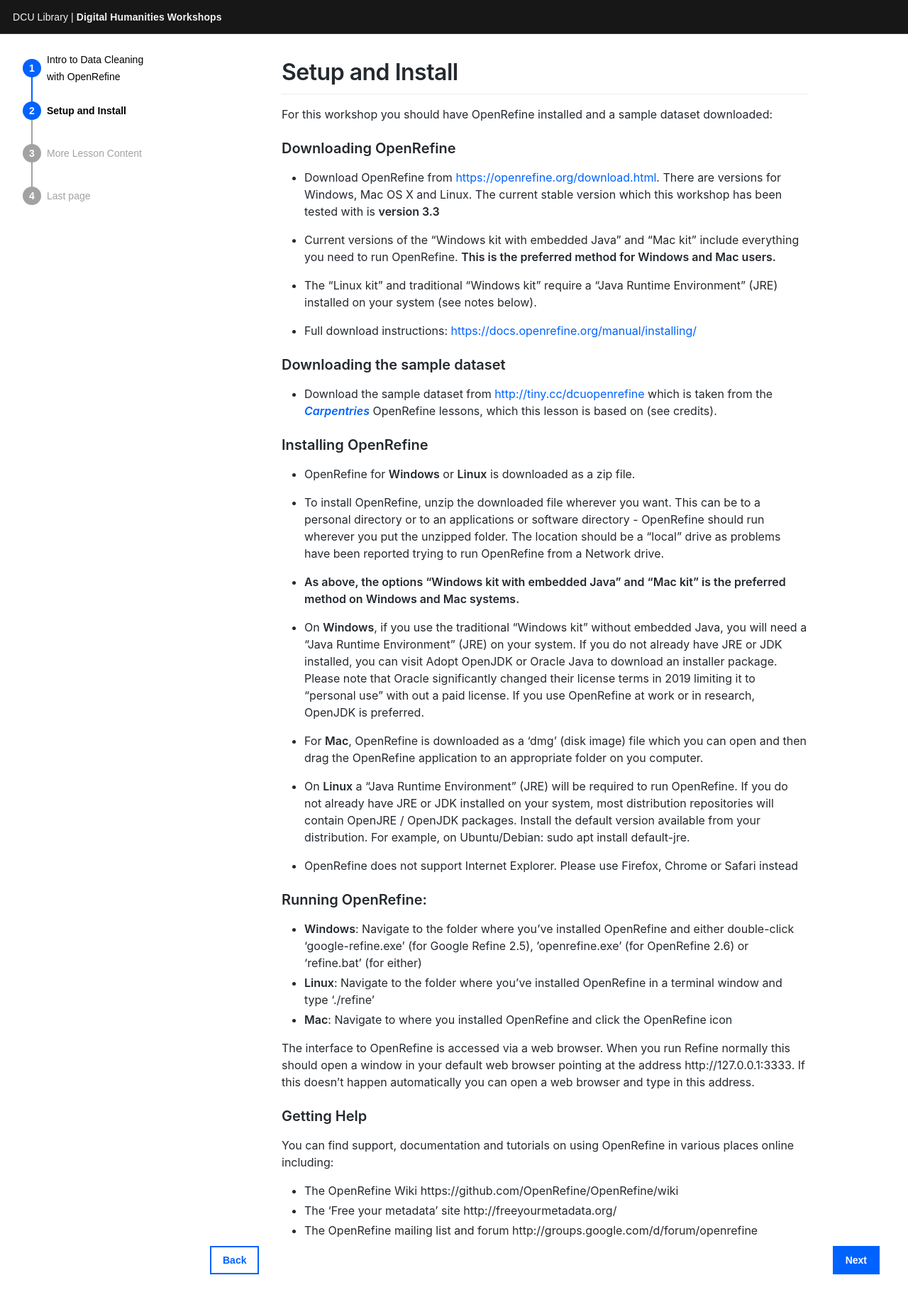
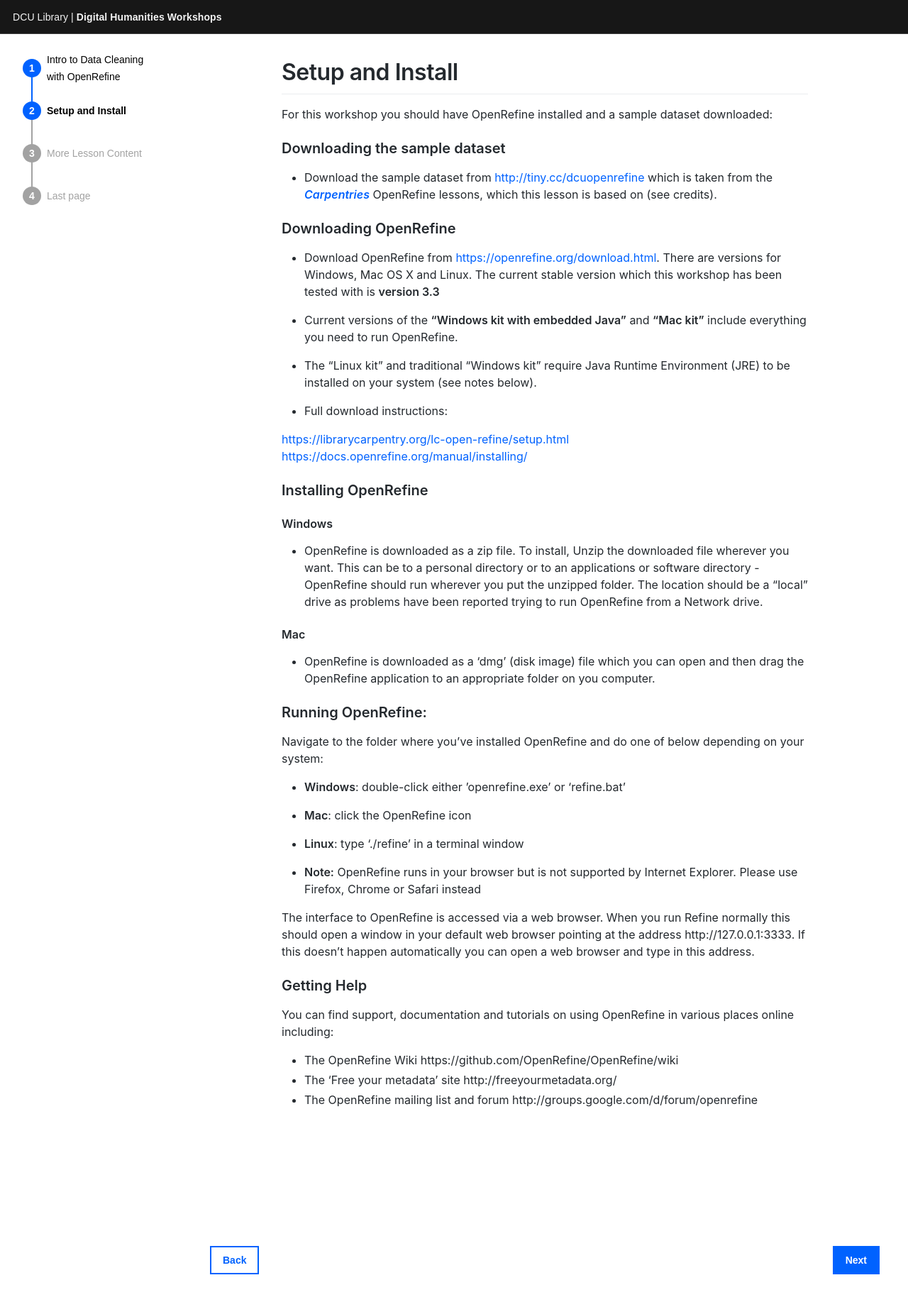
Before and after one commit to DCULibrary/open-refine-workshop, a Jekyll site: the page built from _workshop/setup.md, in a window 1280 px wide. Shown: the top 1835 px of the page at 71% size. Built offline with Jekyll 4.4.1, drawn with Linux system fonts in a browser that asks for light colours; some web fonts are replaced.

Commit message:
Edit setup page

```diff
--- a/_workshop/setup.md
+++ b/_workshop/setup.md
@@ -5,41 +5,40 @@ date: 0000-01-02    # Page order is set by date
 
 For this workshop you should have OpenRefine installed and a sample dataset downloaded:
 
+### Downloading the sample dataset
+
+* Download the sample dataset from <http://tiny.cc/dcuopenrefine> which is taken from the __[*Carpentries*](https://carpentries.org)__ OpenRefine lessons, which this lesson is based on (see credits).
+
 ### Downloading OpenRefine
 
 * Download OpenRefine from <https://openrefine.org/download.html>.
 There are versions for Windows, Mac OS X and Linux. The current stable version which this workshop has been tested with is __version 3.3__
 
-* Current versions of the “Windows kit with embedded Java” and “Mac kit” include everything you need to run OpenRefine. __This is the preferred method for Windows and Mac users.__
+* Current versions of the __“Windows kit with embedded Java”__ and __“Mac kit”__ include everything you need to run OpenRefine.
 
-* The “Linux kit” and traditional “Windows kit” require a “Java Runtime Environment” (JRE) installed on your system (see notes below).
+* The “Linux kit” and traditional “Windows kit” require Java Runtime Environment (JRE) to be installed on your system (see notes below).
 
-* Full download instructions: <https://docs.openrefine.org/manual/installing/>
-
-### Downloading the sample dataset
-
-* Download the sample dataset from <http://tiny.cc/dcuopenrefine> which is taken from the __[*Carpentries*](https://carpentries.org)__ OpenRefine lessons, which this lesson is based on (see credits).
+* Full download instructions:
+<https://librarycarpentry.org/lc-open-refine/setup.html>
+<https://docs.openrefine.org/manual/installing/>
 
 ### Installing OpenRefine
 
-* OpenRefine for __Windows__ or __Linux__ is downloaded as a zip file.
+#### Windows
+* OpenRefine is downloaded as a zip file. To install, Unzip the downloaded file wherever you want. This can be to a personal directory or to an applications or software directory - OpenRefine should run wherever you put the unzipped folder. The location should be a “local” drive as problems have been reported trying to run OpenRefine from a Network drive.
 
-* To install OpenRefine, unzip the downloaded file wherever you want. This can be to a personal directory or to an applications or software directory - OpenRefine should run wherever you put the unzipped folder. The location should be a “local” drive as problems have been reported trying to run OpenRefine from a Network drive.
-
-* __As above, the options “Windows kit with embedded Java” and “Mac kit” is the preferred method on Windows and Mac systems.__
-
-* On __Windows__, if you use the traditional “Windows kit” without embedded Java, you will need a “Java Runtime Environment” (JRE) on your system. If you do not already have JRE or JDK installed, you can visit Adopt OpenJDK or Oracle Java to download an installer package. Please note that Oracle significantly changed their license terms in 2019 limiting it to “personal use” with out a paid license. If you use OpenRefine at work or in research, OpenJDK is preferred.
-
-* For __Mac__, OpenRefine is downloaded as a ‘dmg’ (disk image) file which you can open and then drag the OpenRefine application to an appropriate folder on you computer.
-
-* On __Linux__ a “Java Runtime Environment” (JRE) will be required to run OpenRefine. If you do not already have JRE or JDK installed on your system, most distribution repositories will contain OpenJRE / OpenJDK packages. Install the default version available from your distribution. For example, on Ubuntu/Debian: sudo apt install default-jre.
-
-* OpenRefine does not support Internet Explorer. Please use Firefox, Chrome or Safari instead
+#### Mac
+* OpenRefine is downloaded as a ‘dmg’ (disk image) file which you can open and then drag the OpenRefine application to an appropriate folder on you computer.
 
 ### Running OpenRefine:
-* __Windows__: Navigate to the folder where you’ve installed OpenRefine and either double-click ‘google-refine.exe’ (for Google Refine 2.5), ’openrefine.exe’ (for OpenRefine 2.6) or ‘refine.bat’ (for either)
-* __Linux__: Navigate to the folder where you’ve installed OpenRefine in a terminal window and type ‘./refine’
-* __Mac__: Navigate to where you installed OpenRefine and click the OpenRefine icon
+Navigate to the folder where you've installed OpenRefine and do one of below depending on your system:
+* __Windows__: double-click either ’openrefine.exe’ or ‘refine.bat’
+
+* __Mac__: click the OpenRefine icon
+
+* __Linux__: type ‘./refine’ in a terminal window
+
+* __Note:__ OpenRefine runs in your browser but is not supported by Internet Explorer. Please use Firefox, Chrome or Safari instead
 
 The interface to OpenRefine is accessed via a web browser. When you run Refine normally this should open a window in your default web browser pointing at the address http://127.0.0.1:3333. If this doesn’t happen automatically you can open a web browser and type in this address.
 
```
